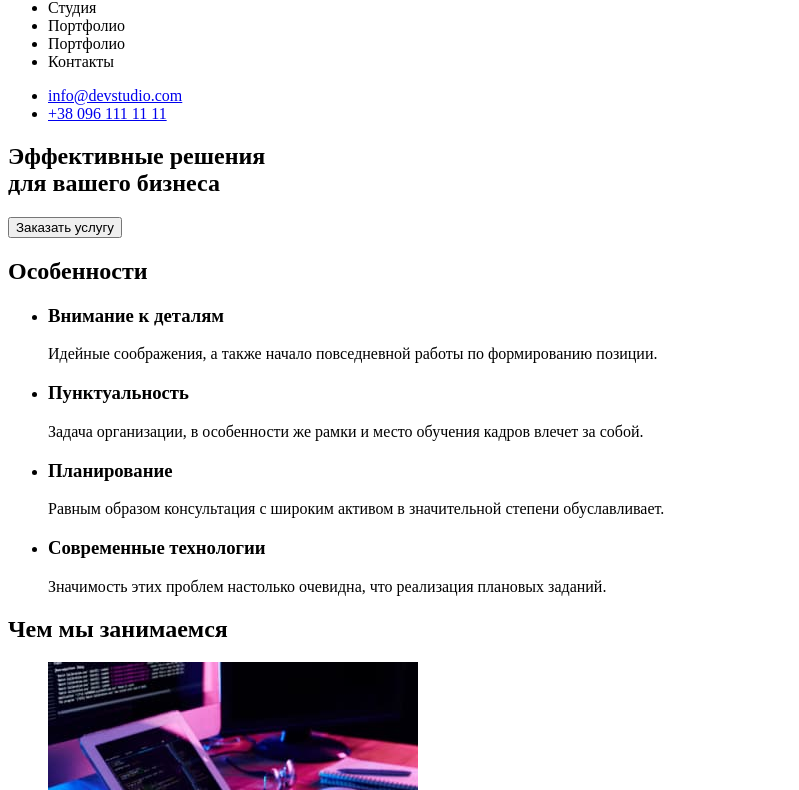
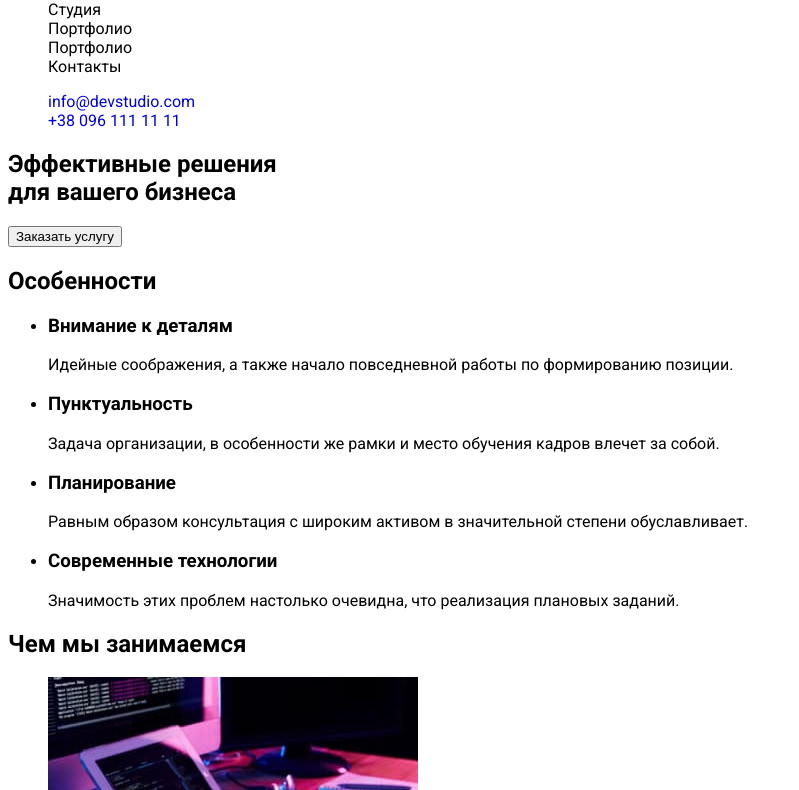
Before and after one commit to Dima-Temnikov/goit-markup-hw-02, a plain HTML site: page index.html in a window 1280 px wide. Shown: the part 43-833 px from the top of the page, without its empty margins (0-799 px from the left). Drawn offline with Linux system fonts and the light colour scheme.

Commit message:
css start 34:24
css start 34:24

```diff
--- a/css/style.css
+++ b/css/style.css
@@ -0,0 +1,20 @@
+root {
+  --main-title-color: #ffffff;
+  --second-title-color: #212121;
+  --third-title-color: #212121;
+  --first-text-color: #757575;
+  --phone-text-color: rgba (0, 0, 0, 0.6);
+  --adress-text-color: #ffffff;
+  --accent-color: #2196f3;
+}
+body {
+  font-family: 'Roboto', sans-serif;
+}
+
+.list {
+  list-style: none;
+}
+
+.link {
+  text-decoration: none;
+}
--- a/index.html
+++ b/index.html
@@ -16,20 +16,20 @@
 </head>
 
 <body>
-    <header>
-        <nav>
-            <a href="">WebStudio</a>
+    <header class="header">
+        <nav class="header-navigation">
+            <a class="header-logo" href=""><span>Web</span>Studio</a>
 
-            <ul>
-                <li><a href=""></a>Студия</li>
-                <li><a href=""></a>Портфолио</li>
-                <li><a href=""></a>Портфолио</li>
-                <li><a href=""></a>Контакты</li>
+            <ul class="header-list list">
+                <li class="header-item"><a href="" class="header-link link"></a>Студия</li>
+                <li class="header-item"><a href="" class="header-link link"></a>Портфолио</li>
+                <li class="header-item"><a href="" class="header-link link"></a>Портфолио</li>
+                <li class="header-item"><a href="" class="header-link link"></a>Контакты</li>
 
             </ul>
-            <ul>
-                <li><a href="mailto:info@devstudio.com">info@devstudio.com</a></li>
-                <li><a href="tel:+380961111111">+38 096 111 11 11</a></li>
+            <ul class="list">
+                <li><a href="mailto:info@devstudio.com" class="header-mail link">info@devstudio.com</a></li>
+                <li><a href="tel:+380961111111" class="header-tel link">+38 096 111 11 11</a></li>
             </ul>
         </nav>
     </header>
```
